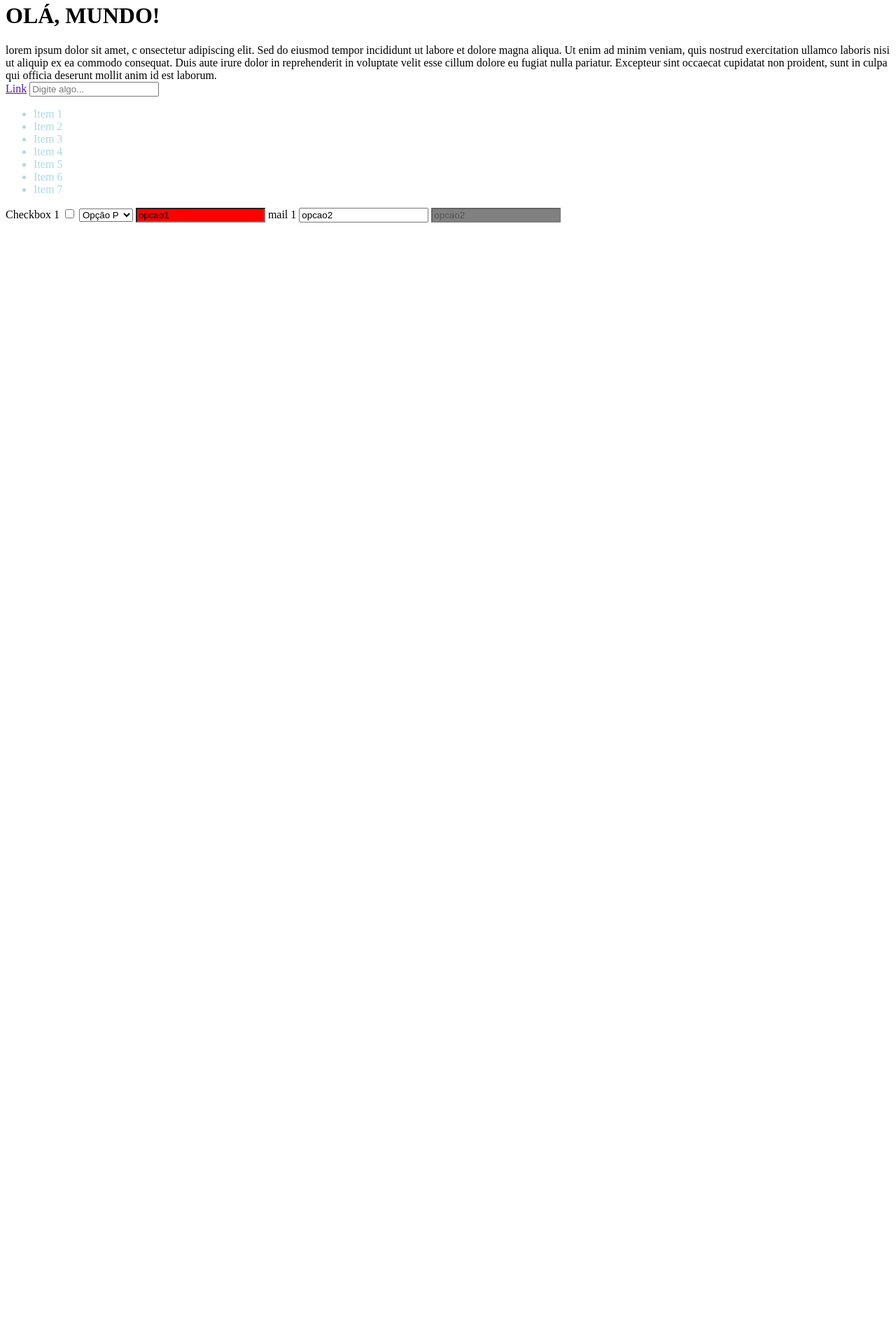
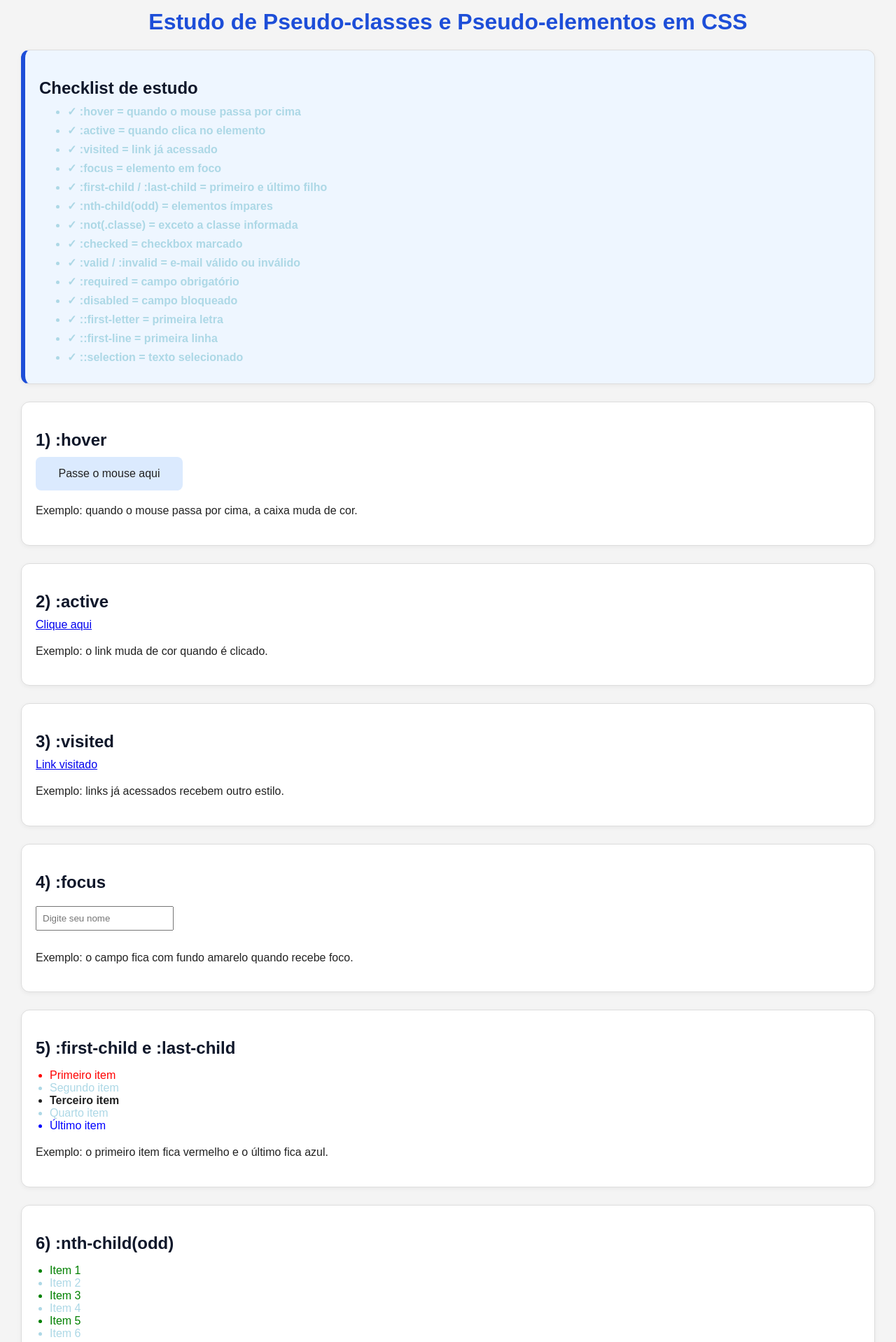
Before and after one commit to CauaMouraDev/FIAP--WEB-, a plain HTML site: page class05 -Front-End/index.html in a window 1280 px wide. Shown: the part 17-1935 px from the top of the page at 70% size. Before the commit the page ends 800 px from the top, so only its background shows below. Drawn offline with Linux system fonts and the light colour scheme.

Commit message:
class 05 uptades

```diff
--- a/class05 -Front-End/index.html
+++ b/class05 -Front-End/index.html
@@ -1,43 +1,137 @@
 <!DOCTYPE html>
-<html lang="en">
+<html lang="pt-BR">
 <head>
     <meta charset="UTF-8">
     <meta name="viewport" content="width=device-width, initial-scale=1.0">
-    <title>OLÁ, MUNDO!</title>
+    <title>Aula 05 - Pseudo-classes e Pseudo-elementos</title>
     <link rel="stylesheet" href="styles/styles.css">
 </head>
 <body>
-    <h1>OLÁ, MUNDO!</h1>
-    <DIV>lorem ipsum dolor sit amet, c
-        onsectetur adipiscing elit. Sed do eiusmod tempor incididunt ut labore et dolore magna aliqua. Ut enim ad minim veniam, quis nostrud exercitation ullamco laboris nisi ut aliquip ex ea commodo consequat. Duis aute irure dolor in reprehenderit in voluptate velit esse cillum dolore eu fugiat nulla pariatur. Excepteur sint occaecat cupidatat non proident, sunt in culpa qui officia deserunt mollit anim id est laborum.</DIV>
-    <a href="" alt="Link">Link</a>
+    <h1>Estudo de Pseudo-classes e Pseudo-elementos em CSS</h1>
 
-    <input type="text" placeholder="Digite algo...">
+    <section class="marker">
+        <h2>Checklist de estudo</h2>
         <ul>
+            <li>✓ :hover = quando o mouse passa por cima</li>
+            <li>✓ :active = quando clica no elemento</li>
+            <li>✓ :visited = link já acessado</li>
+            <li>✓ :focus = elemento em foco</li>
+            <li>✓ :first-child / :last-child = primeiro e último filho</li>
+            <li>✓ :nth-child(odd) = elementos ímpares</li>
+            <li>✓ :not(.classe) = exceto a classe informada</li>
+            <li>✓ :checked = checkbox marcado</li>
+            <li>✓ :valid / :invalid = e-mail válido ou inválido</li>
+            <li>✓ :required = campo obrigatório</li>
+            <li>✓ :disabled = campo bloqueado</li>
+            <li>✓ ::first-letter = primeira letra</li>
+            <li>✓ ::first-line = primeira linha</li>
+            <li>✓ ::selection = texto selecionado</li>
+        </ul>
+    </section>
+
+    <section>
+        <h2>1) :hover</h2>
+        <div class="caixa-hover">Passe o mouse aqui</div>
+        <p>Exemplo: quando o mouse passa por cima, a caixa muda de cor.</p>
+    </section>
+
+    <section>
+        <h2>2) :active</h2>
+        <a href="#">Clique aqui</a>
+        <p>Exemplo: o link muda de cor quando é clicado.</p>
+    </section>
+
+    <section>
+        <h2>3) :visited</h2>
+        <a href="https://www.google.com" target="_blank">Link visitado</a>
+        <p>Exemplo: links já acessados recebem outro estilo.</p>
+    </section>
+
+    <section>
+        <h2>4) :focus</h2>
+        <input type="text" placeholder="Digite seu nome">
+        <p>Exemplo: o campo fica com fundo amarelo quando recebe foco.</p>
+    </section>
+
+    <section>
+        <h2>5) :first-child e :last-child</h2>
+        <ul class="lista">
+            <li>Primeiro item</li>
+            <li>Segundo item</li>
+            <li class="esse">Terceiro item</li>
+            <li>Quarto item</li>
+            <li>Último item</li>
+        </ul>
+        <p>Exemplo: o primeiro item fica vermelho e o último fica azul.</p>
+    </section>
+
+    <section>
+        <h2>6) :nth-child(odd)</h2>
+        <ul class="lista-ordenada">
             <li>Item 1</li>
-        <li class="esseNaO  ">Item 2</li>
+            <li>Item 2</li>
             <li>Item 3</li>
             <li>Item 4</li>
             <li>Item 5</li>
             <li>Item 6</li>
-        <li>Item 7</li>
         </ul>
-    <label for="checkbox1">Checkbox 1</label>
-    <input type="checkbox" id="checkbox1">
+        <p>Exemplo: os itens ímpares ficam verdes.</p>
+    </section>
 
-    <select name="opcoes" id="opcoes">
-        <option value="opcao1">Opção P</option>
-        <option value="opcao2">Opção M</option>
-        <option value="opcao3">Opção G</option>
-    </select>
+    <section>
+        <h2>7) :not(.esse)</h2>
+        <ul>
+            <li class="esse">Este item tem classe especial</li>
+            <li>Outro item</li>
+            <li>Mais um</li>
+        </ul>
+        <p>Exemplo: todos os itens que não têm a classe <strong>.esse</strong> recebem outra cor.</p>
+    </section>
 
-    <input type="email" name="opcao" value="opcao1" id="opcao1" required>
+    <section>
+        <h2>8) :checked</h2>
+        <label>
+            <input type="checkbox" checked>
+            Aceito os termos
+        </label>
+        <p>Exemplo: quando o checkbox está marcado, ele recebe um estilo diferente.</p>
+    </section>
 
- <label for="opcao1">mail 1</label>
- <input type="text" name="opcao" value="opcao2" id="opcao2" required>
- <input type="text" name="opcao" value="opcao2" id="opcao2" disabled>
+    <section>
+        <h2>9) :valid e :invalid</h2>
+        <input type="email" value="teste@dominio.com" required>
+        <input type="email" value="email-invalido" required>
+        <p>Exemplo: email válido fica verde e inválido fica laranja.</p>
+    </section>
 
+    <section>
+        <h2>10) :required</h2>
+        <input type="text" placeholder="Campo obrigatório" required>
+        <p>Exemplo: o campo obrigatório recebe destaque.</p>
+    </section>
 
+    <section>
+        <h2>11) :disabled</h2>
+        <input type="text" value="Campo bloqueado" disabled>
+        <p>Exemplo: campo desabilitado fica cinza.</p>
+    </section>
 
+    <section>
+        <h2>12) :first-letter</h2>
+        <p class="primeira-letra">Lorem ipsum dolor sit amet, consectetur adipiscing elit.</p>
+        <p>Exemplo: a primeira letra do parágrafo recebe uma fonte e cor especiais.</p>
+    </section>
+
+    <section>
+        <h2>13) ::first-line</h2>
+        <p class="primeira-linha">Esta é a primeira linha do parágrafo, que recebe um efeito especial em CSS.</p>
+        <p>Exemplo: a primeira linha do texto recebe destaque visual.</p>
+    </section>
+
+    <section>
+        <h2>14) ::selection</h2>
+        <p class="texto-selecionado">Selecione este texto com o mouse para ver a mudança de cor.</p>
+        <p>Exemplo: o texto selecionado recebe um fundo amarelo.</p>
+    </section>
 </body>
 </html>
--- a/class05 -Front-End/styles/styles.css
+++ b/class05 -Front-End/styles/styles.css
@@ -1,75 +1,157 @@
-div:hover{
-    background-color:yellow;
+body {
+    font-family: Arial, sans-serif;
+    background: #f4f4f4;
+    color: #222;
+    margin: 30px;
 }
 
-a:active{ /*Active serve para alterar o estilo do elemento quando ele é clicado */
-    color:green;
+section {
+    background: #fff;
+    border: 1px solid #ddd;
+    border-radius: 12px;
+    padding: 20px;
+    margin-bottom: 25px;
+    box-shadow: 0 2px 6px rgba(0, 0, 0, 0.05);
+}
+
+.marker {
+    background: #eef6ff;
+    border-left: 6px solid #1d4ed8;
+}
+
+.marker ul {
+    margin: 10px 0 0 20px;
+    padding-left: 20px;
+}
+
+.marker li {
+    margin-bottom: 8px;
+    font-weight: 600;
+}
+
+h1 {
+    text-align: center;
+    color: #1d4ed8;
+}
+
+h2 {
+    color: #0f172a;
+    margin-bottom: 10px;
+}
+
+p {
+    line-height: 1.6;
+}
+
+.caixa-hover {
+    width: 180px;
+    padding: 15px;
+    background: #dbeafe;
+    border-radius: 8px;
+    text-align: center;
+    transition: 0.3s;
+}
+
+.caixa-hover:hover {
+    background-color: yellow;
+}
+
+a:active {
+    color: green;
     background-color: gray;
     width: 100px;
     height: 50px;
+    display: inline-block;
+    text-decoration: none;
+    padding: 10px;
 }
 
-a:visited{ /*visited serve para alterar o estilo do elemento quando ele já foi visitado */
+a:visited {
     background-color: blue;
+    color: white;
     width: 100px;
     height: 50px;
+    display: inline-block;
+    text-decoration: none;
+    padding: 10px;
 }
 
-input:focus{ /* -----  Focus serve para alterar o estilo do elemento quando ele está em foco */
+input:focus {
     background-color: greenyellow;
-    width: 100px;
-    height: 50px;
-}
-li:first-child{ /*first-child serve para alterar o estilo do primeiro elemento filho */
-     color: red;
-
+    width: 200px;
+    height: 40px;
 }
 
-li:last-child{ /*last-child serve para alterar o estilo do último elemento filho */
+.lista li:first-child {
+    color: red;
+}
+
+.lista li:last-child {
     color: blue;
 }
 
-li:nth-child(odd){ /*forma aleatória de pegar itens põem as condições de forma aleatória*/
-    /*even - pega os pares*/ /* odd - pega os ímpares*/ /*nth-child serve para alterar o estilo do elemento filho de acordo com a sua posição */
+.lista-ordenada li:nth-child(odd) {
     color: green;
-
 }
 
-li:not(.esse){ /*not serve para alterar o estilo do elemento que não possui a classe especificada */
+li:not(.esse) {
     color: lightblue;
 }
 
-:checked{ /*checked serve para alterar o estilo do elemento quando ele está marcado */
-     margin-left: 20px;
+input[type="checkbox"]:checked {
+    margin-left: 20px;
     background-color: red;
-    width: 100px;
-    height: 50px;
-}
-input[type='email']:valid{ /*valid serve para alterar o estilo do elemento quando ele é válido */
-    background-color: green;
+    width: 20px;
+    height: 20px;
 }
 
-input[type='email']:invalid{ /*invalid serve para alterar o estilo do elemento quando ele é inválido */
-    background-color: orange;
-
-
+input[type="email"]:valid {
+    background-color: green;
+    color: white;
 }
 
-input[type='email']:required{ /*required serve para alterar o estilo do elemento quando ele é obrigatório */
-    background-color: red;
-
-
-}
-option:checked{ /*checked serve para alterar o estilo do elemento quando ele está marcado */
-    background-color: red;
-    width: 100px;
-    height: 50px;
-
-
+input[type="email"]:invalid {
+    background-color: orange;
 }
 
+input[type="text"]:required {
+    border: 2px solid red;
+}
 
-input:disabled{ /*disabled serve para alterar o estilo do elemento quando ele está desabilitado */
+input:disabled {
     background-color: gray;
+    cursor: not-allowed;
+}
 
+.primeira-letra:first-letter {
+    color: red;
+    font-size: 30px;
+    line-height: 30px;
+    float: left;
+    font-family: Arial, Helvetica, sans-serif;
+    margin-right: 6px;
 }
+
+.primeira-linha::first-line {
+    font-size: 18px;
+    color: #1e40af;
+    font-weight: bold;
+}
+
+.texto-selecionado::selection {
+    background-color: yellow;
+    color: black;
+}
+
+input {
+    margin: 10px 0;
+    padding: 8px;
+}
+
+ul {
+    padding-left: 20px;
+}
+
+.esse {
+    font-weight: bold;
+}
```
Lines whose indentation alone changed are shown as unchanged.
